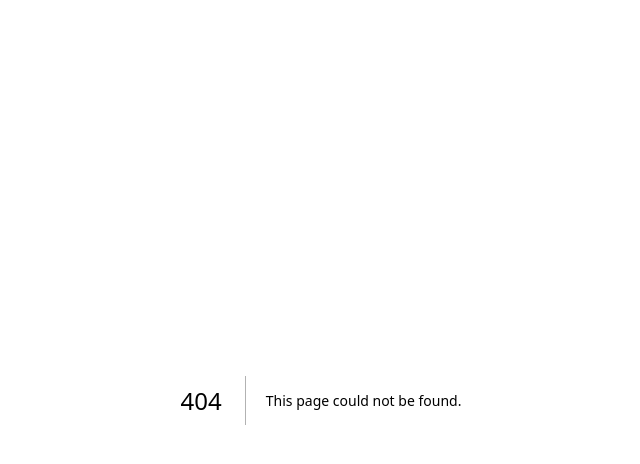
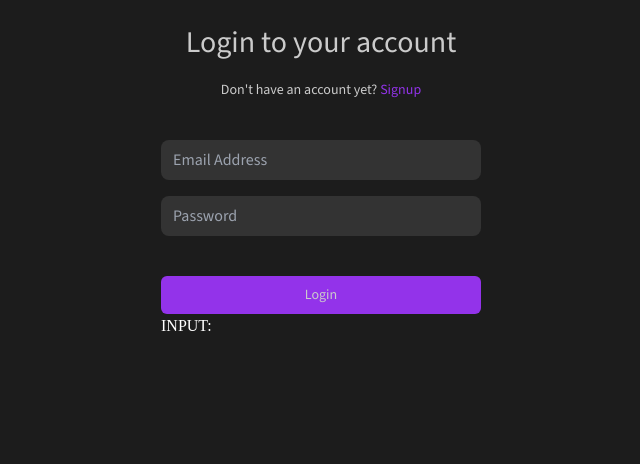
Before and after one commit to mvxmt/frontend, a Next.js app: page /login in a window 1280 px wide. Before the commit this address had no page. Shown: the top 464 px of the page, without its empty margins (319-959 px from the left). Built offline with nearby package versions, Linux system fonts and the light colour scheme.

Commit message:
feat:login page added
Added initial login page with input forms

```diff
--- /dev/null
+++ b/src/app/login/page.tsx
@@ -0,0 +1,49 @@
+"use client";
+
+import { AnimatePresence, motion } from "motion/react";
+import { useOptimistic, useRef, useState } from "react";
+import Header from "@/components/Header";
+import { LoginForm } from "@/components/LoginForm";
+import FormAction from "@/components/FormAction";
+
+export default function Login() {
+  const formRef = useRef<HTMLFormElement>(null);
+
+  const handleSubmit = async (formData: FormData) => {
+    formData.get("change") as string;
+  };
+
+  const [value,setValue] = useState("");
+  const handleChange =(e)=> {
+        setValue(e.target.value);
+    }
+
+  return (
+    <div className="flex min-h-screen flex-col items-center bg-background">
+      <Header
+        heading="Login to your account"
+        paragraph="Don't have an account yet?"
+        linkName="Signup"
+        linkUrl="#"
+      />
+      <div className="flex-col w-80 justify-center items-center ">
+        <LoginForm
+          ref={formRef}
+          change={handleChange}
+          inputName="email"
+          placeholder="Email Address"
+          type="text"
+        ></LoginForm>
+        <LoginForm
+          ref={formRef}
+          submit={handleSubmit}
+          inputName="password"
+          placeholder="Password"
+          type="password"
+        ></LoginForm>
+        <FormAction handeSubmit={handleSubmit} text="Login"/>
+        <div className="text-white">INPUT: {value}</div>
+      </div>
+    </div>
+  );
+}
--- a/src/components/Chatbox.tsx
+++ b/src/components/Chatbox.tsx
@@ -3,6 +3,7 @@
 import { FormHTMLAttributes, Ref } from "react";
 import { motion } from "motion/react";
 import Popup from "reactjs-popup";
+import Link from "next/link";
 
 export const ChatBox: React.FC<{
   sendMessage?: FormHTMLAttributes<HTMLFormElement>["action"];
@@ -43,6 +44,8 @@ export const ChatBox: React.FC<{
             disabled={isPending}
           ></input>
           <Popup
+            id="popup"
+            ref={ref}
             trigger={
               <button type="button">
                 <svg
@@ -76,7 +79,7 @@ export const ChatBox: React.FC<{
                 className="flex h-full w-full content-stretch items-center justify-center bg-transparent px-5 font-sans text-secondary"
                 title="Sign In"
               >
-                Sign In
+                <Link href={`/login/`}>Sign In</Link>
               </button>
             </div>
           </Popup>
@@ -86,5 +89,6 @@ export const ChatBox: React.FC<{
         Powered by Llama 3.2. Accuracy of responses cannot be guaranteed.
       </p>
     </motion.div>
+
   );
 };
--- /dev/null
+++ b/src/components/FormAction.tsx
@@ -0,0 +1,26 @@
+
+
+export default function FormAction({
+    handleSubmit,
+    type='Button',
+    action='submit',
+    text
+}){
+    return(
+        <>
+        {
+            type==='Button' ?
+            <button
+                type={action}
+                className="group relative w-full flex justify-center py-2 px-4 border border-transparent text-sm font-medium rounded-md text-lg text-secondary bg-purple-600 hover:bg-purple-700 focus:outline-none focus:ring-2 focus:ring-offset-2 focus:ring-purple-500 mt-10 font-sans"
+                onSubmit={handleSubmit}
+            >
+
+                {text}
+            </button>
+            :
+            <></>
+        }
+        </>
+    )
+}
--- /dev/null
+++ b/src/components/Header.tsx
@@ -0,0 +1,26 @@
+"use client";
+
+import Link from 'next/link';
+
+export default function Header({
+  heading,
+  paragraph,
+  linkName,
+  linkUrl="#"
+}){
+  return(
+        <div className="mb-10">
+            <div className="flex justify-center">
+            </div>
+            <h2 className="mt-6 text-center text-3xl font-sans text-secondary">
+                {heading}
+            </h2>
+            <p className="mt-2 text-center text-sm text-gray-600 mt-5 font-sans text-secondary">
+            {paragraph} {' '}
+            <Link href={linkUrl} className="font-medium text-purple-600 hover:text-purple-500">
+                {linkName}
+            </Link>
+            </p>
+        </div>
+    );
+};
--- /dev/null
+++ b/src/components/LoginForm.tsx
@@ -0,0 +1,25 @@
+"use client";
+
+import { FormHTMLAttributes, Ref } from "react";
+
+export const LoginForm: React.FC<{
+  change?: FormHTMLAttributes<HTMLFormElement>["onChange"];
+  hidden?: boolean;
+  ref?: Ref<HTMLFormElement>;
+}> = ({ change, ref, inputName, placeholder, type}) => {
+  return (
+    <div className="mb-4">
+      <form action={change} ref={ref}>
+        <div className="grid flex-shrink-0 grid-cols-6 content-stretch items-center justify-stretch justify-items-center bg-background-text rounded-lg">
+          <input
+            name={inputName}
+            placeholder={placeholder}
+            className="ml-3 mr-3 mt-2 mb-2 pl-3 pr-2 col-span-6 col-start-1 w-full text-1xl text-secondary placeholder:bg-background-text bg-background-text focus:outline-none font-sans"
+            autoComplete="off"
+            type={type}
+          ></input>
+        </div>
+      </form>
+    </div>
+  );
+};
```
Also changed, not shown: 1 other file (tests, documents, lock files or other folders).
